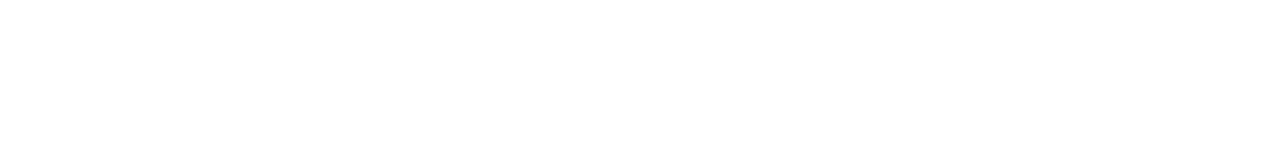
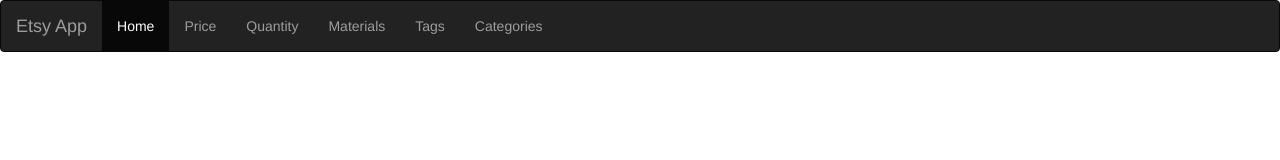
Before and after one commit to hsheikhm/dd-challenge, a website: page app/index.html in a window 1280 px wide. Drawn offline with nearby package versions, Linux system fonts and the light colour scheme; some packages are replaced by stand-ins of ours.

Commit message:
Added basic wireframe

```diff
--- a/app/index.html
+++ b/app/index.html
@@ -1,21 +1,41 @@
 <!doctype html>
 <html lang="en" ng-app="">
+
 <head>
   <meta charset="utf-8">
   <title>DD-Challenge</title>
   <link rel="stylesheet" href="../bower_components/bootstrap/dist/css/bootstrap.min.css">
   <!-- <link rel="stylesheet" href="css/app.css"> -->
 </head>
-  <body class="container">
 
-    <header>
+<body>
 
-    </header>
+
+  <nav class="navbar navbar-inverse">
+    <div class="container-fluid">
+      <div class="navbar-header">
+        <a class="navbar-brand" href="#">Etsy App</a>
+      </div>
+      <ul class="nav navbar-nav">
+        <li class="active"><a href="#">Home</a></li>
+        <li><a href="#">Price </a></li>
+        <li><a href="#">Quantity</a></li>
+        <li><a href="#">Materials</a></li>
+        <li><a href="#">Tags</a></li>
+        <li><a href="#">Categories</a></li>
+      </ul>
+    </div>
+  </nav>
+  <div class="container-fluid">
 
     <div>
-      <div ng-view></div>
+      <div class="row"></div>
+      <div class="col-sm-3"></div>
+      <div class="col-sm-6" ng-view></div>
+      <div class="col-sm-3"></div>
+
     </div>
-
+  </div>
   <script src="../bower_components/jquery/dist/jquery.js"></script>
   <script src="../bower_components/angular/angular.js"></script>
   <script src="../bower_components/angular-animate/angular-animate.js"></script>
@@ -23,4 +43,5 @@
   <script src="../bower_components/angular-resource/angular-resource.js"></script>
   <script src="../bower_components/bootstrap/dist/js/bootstrap.min.js"></script>
 </body>
+
 </html>
```
Lines whose indentation alone changed are shown as unchanged.
